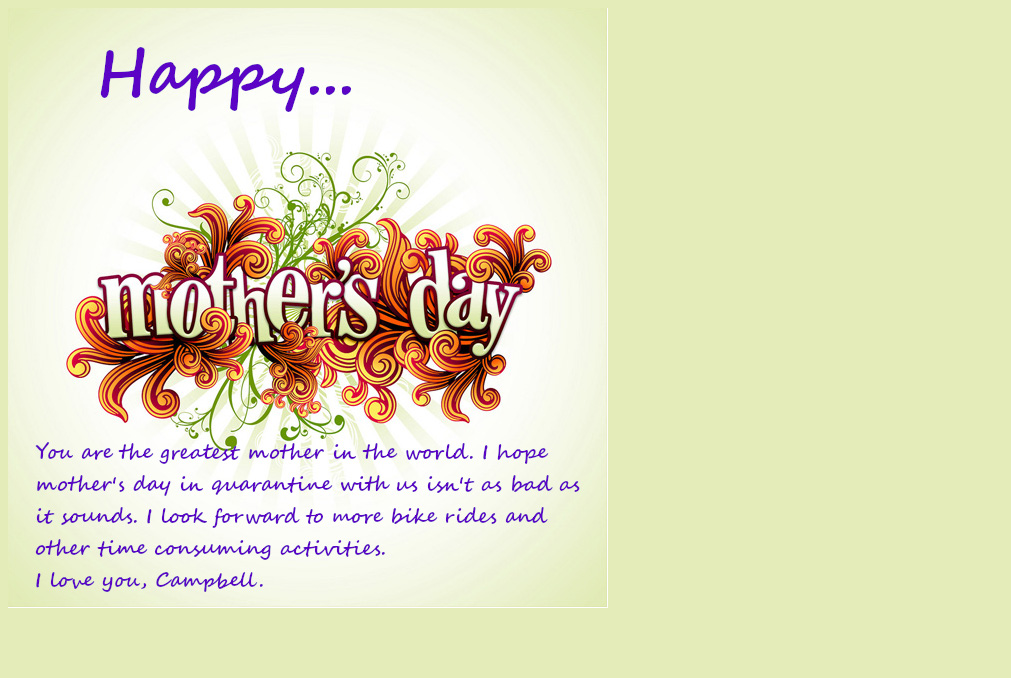
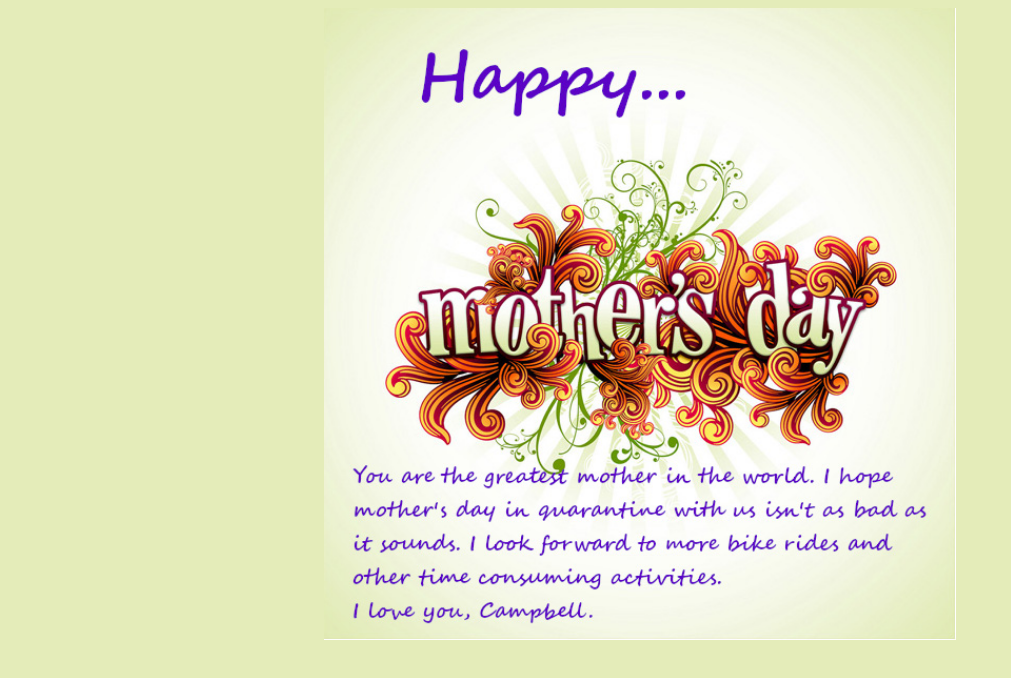
Before and after one commit to happymdelinor/happymdelinor, a plain HTML site: page index.html in a window 1280 px wide. Shown: the whole page, without its empty margins (0-1011 px from the left). Drawn offline with Linux system fonts and the light colour scheme.

Commit message:
Update index.html

```diff
--- a/index.html
+++ b/index.html
@@ -10,9 +10,15 @@
         body{
             background-color:rgb(228, 236, 185);
         }
+        .center {
+          display: block;
+          margin-left: auto;
+          margin-right: auto;
+          width: 50%;
+        }
     </style>
 
     <body>
-        <img src="md.jpg">
+        <img src="md.jpg" class="center">
     </body>
 </html>
```
